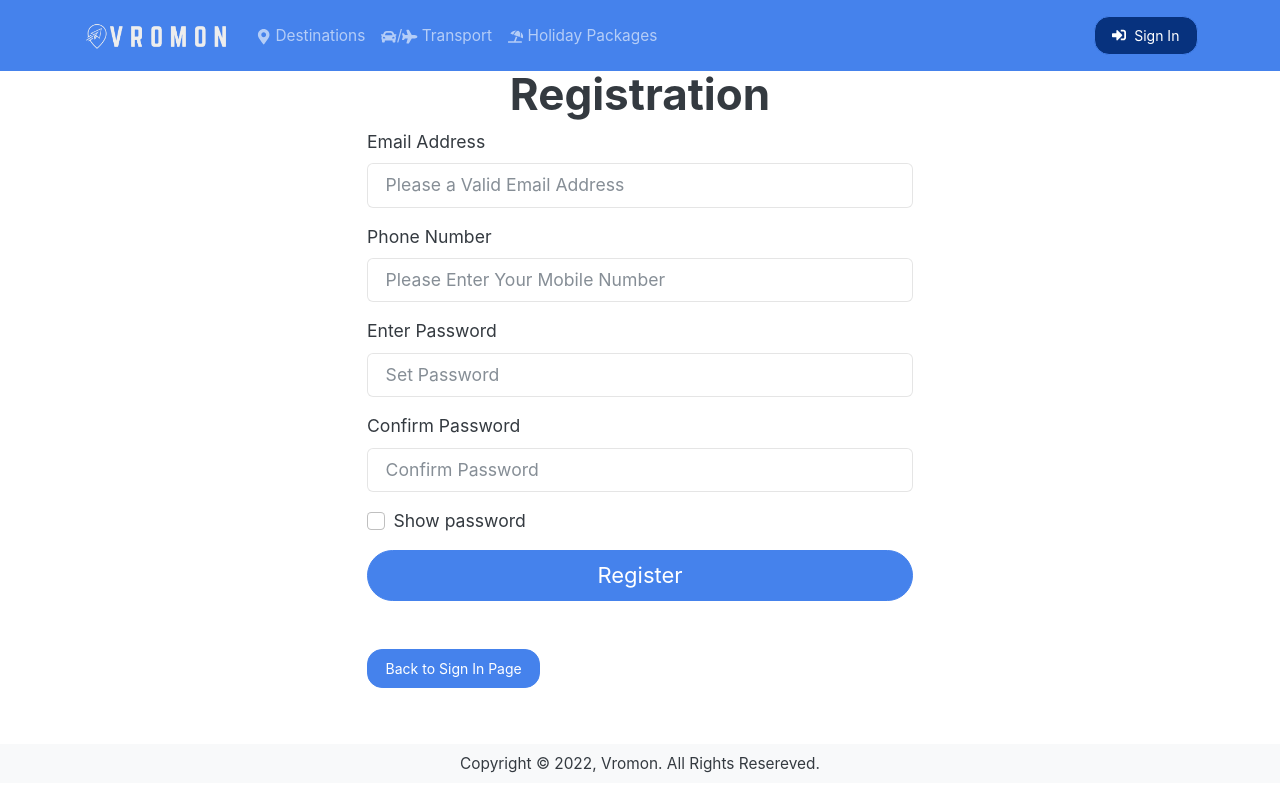
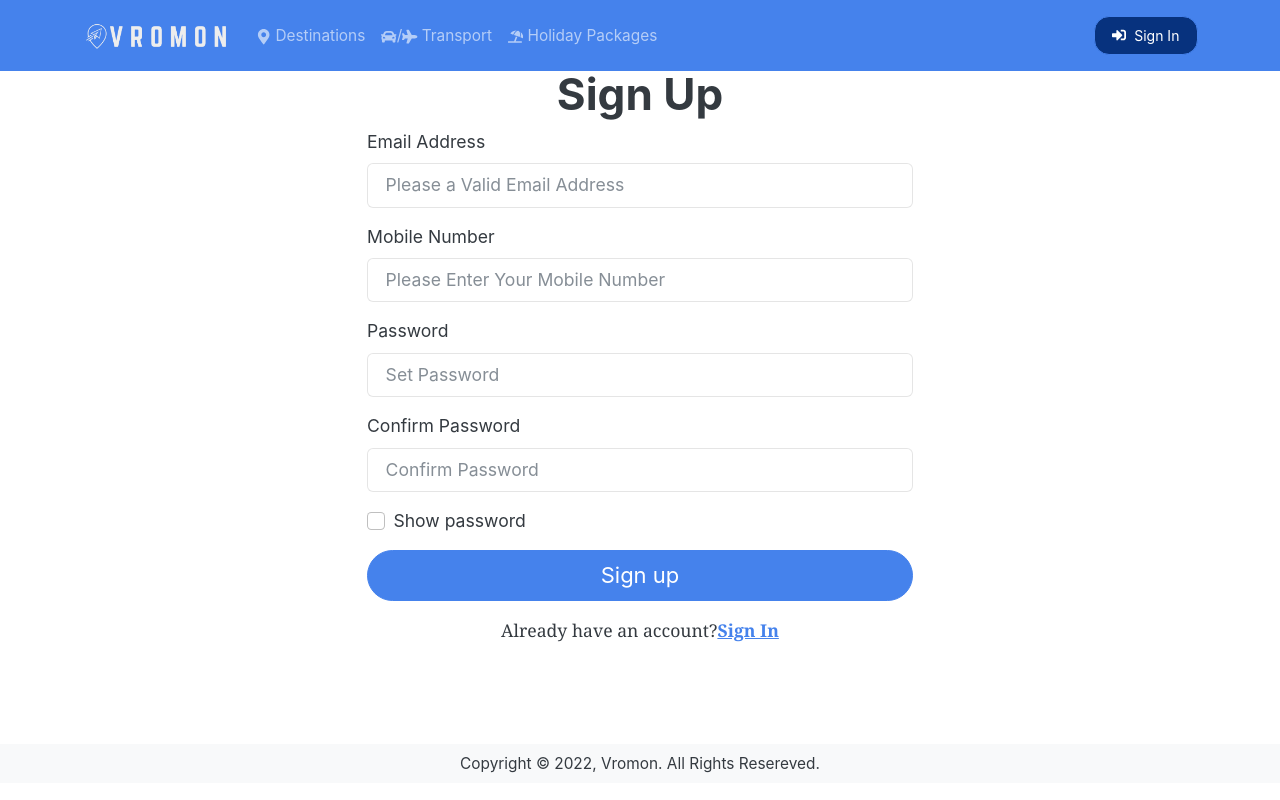
Before and after one commit to TangoRomeo80/Vromon, a React (Create React App) app in the folder frontend/: page /registration in a window 1280 px wide. Built offline with nearby package versions, Linux system fonts and the light colour scheme.

Commit message:
add toast and fix issues in login and signup screen

```diff
--- a/frontend/package.json
+++ b/frontend/package.json
@@ -20,6 +20,7 @@
     "react-router-bootstrap": "^0.26.0",
     "react-router-dom": "^6.2.1",
     "react-scripts": "5.0.0",
+    "react-toastify": "^9.0.8",
     "web-vitals": "^2.1.4"
   },
   "scripts": {
--- a/frontend/src/App.js
+++ b/frontend/src/App.js
@@ -1,4 +1,6 @@
 import { BrowserRouter as Router, Routes, Route } from 'react-router-dom'
+import { ToastContainer } from 'react-toastify'
+import 'react-toastify/dist/ReactToastify.css'
 import { Container } from 'react-bootstrap'
 import Header from './components/Header'
 import Footer from './components/Footer'
@@ -21,9 +23,10 @@ import RegistrationScreen from './screens/RegistrationScreen'
 
 const App = () => {
   return (
+    <>
       <Router>
         <Header />
-      <main className="mt-6">
+        <main className='mt-6'>
           <Container fluid className='px-0'>
             <Routes>
               <Route path='/' element={<HomeScreen />} />
@@ -35,9 +38,15 @@ const App = () => {
               <Route path='/packages' element={<HolidayPackagesScreen />} />
               <Route path='/profile' element={<ProfileScreen />} />
               <Route path='/tourSearch' element={<GuidedTourSearchScreen />} />
-            <Route path='/destinationSearch' element={<DestinationSearchScreen />}/>
+              <Route
+                path='/destinationSearch'
+                element={<DestinationSearchScreen />}
+              />
               <Route path='/staysSearch' element={<StaysSearchScreen />} />
-            <Route path='/transportSearch' element={<TransportSearchScreen />}/>
+              <Route
+                path='/transportSearch'
+                element={<TransportSearchScreen />}
+              />
               <Route
                 path='/businessOwnerInfo'
                 element={<BusinessOwnerInfoScreen />}
@@ -45,12 +54,14 @@ const App = () => {
               <Route path='/test' element={<TestScreen />} />
               <Route path='/*' element={<ErrorScreen />} />
 
-            <Route path='/testNav' element={<TestNavbar/>}/>
+              <Route path='/testNav' element={<TestNavbar />} />
             </Routes>
           </Container>
         </main>
         <Footer />
       </Router>
+      <ToastContainer />
+    </>
   )
 }
 
--- a/frontend/src/screens/LoginScreen.js
+++ b/frontend/src/screens/LoginScreen.js
@@ -5,6 +5,7 @@ import { Button, Form, Row, Col } from 'react-bootstrap'
 import { FcGoogle } from 'react-icons/fc'
 import FormContainer from '../components/FormContainer'
 import { signinLocal, resetAuth } from '../features/auth/authSlice'
+import { toast } from 'react-toastify'
 
 const LoginScreen = () => {
   const [email, setEmail] = useState('')
@@ -19,11 +20,15 @@ const LoginScreen = () => {
   )
 
   useEffect(() => {
-    if (isSuccess || userInfo) {
+    if (userInfo) {
+      navigate('/')
+    }
+    if (isSuccess) {
+      toast.success('Logged in successfully', { position: 'top-center' })
       navigate('/')
     }
     if (isError) {
-      alert(message)
+      toast.error(message, { position: 'top-center' })
     }
 
     dispatch(resetAuth())
@@ -99,9 +104,9 @@ const LoginScreen = () => {
         <div className='d-flex justify-content-center py-3 mt-3 '>
           <p>
             New User?
-            <a href='/registration'>
+            <Link to='/registration'>
               <b>Sign Up</b>
-            </a>
+            </Link>
           </p>
         </div>
       </Row>
--- a/frontend/src/screens/NewUserScreen.js
+++ b/frontend/src/screens/NewUserScreen.js
@@ -2,8 +2,10 @@ import React, { useState, useEffect } from 'react'
 import { useDispatch, useSelector } from 'react-redux'
 import FormContainer from '../components/FormContainer'
 import { useSearchParams, useNavigate } from 'react-router-dom'
-import { Button, Form, Row, Col } from 'react-bootstrap'
+import { Button, Form, Container, ToastHeader } from 'react-bootstrap'
 import { getAuthedUser, updateAuthedUser } from '../features/auth/authSlice'
+import Loader from '../components/Loader'
+import { toast } from 'react-toastify'
 
 const NewUserScreen = () => {
   const [searchParams] = useSearchParams()
@@ -23,9 +25,10 @@ const NewUserScreen = () => {
         dispatch(getAuthedUser(searchParams.get('id')))
       }
       if (isError) {
-        alert(message)
+        toast.error(message, { position: 'top-center' })
       }
       if (userInfo && !userInfo.newUser) {
+        toast.success('Logged in successfully', { position: 'top-center' })
         navigate('/')
       }
     }
@@ -39,12 +42,18 @@ const NewUserScreen = () => {
       userType,
       newUser: false,
     }
-    dispatch(updateAuthedUser({id, userData}))
-    alert(`Mobile: ${userData.mobile}, User Type: ${userData.userType}, New User: ${userData.newUser}`)
+    dispatch(updateAuthedUser({ id, userData }))
+    toast.success('Account Created successfully', { position: 'top-center' })
     navigate('/')
   }
 
   return (
+    <>
+      {isLoading ? (
+        <Container className='d-flex justify-content-center align-items-center'>
+          <Loader />
+        </Container>
+      ) : (
         <FormContainer>
           <h1 className='d-flex justify-content-center pt-1'>
             Welcome to 'Vromon'
@@ -56,6 +65,7 @@ const NewUserScreen = () => {
             <Form.Group className='mb-3 mt-4' controlId='mobile'>
               <Form.Label className='small mb-1'>Mobile Number</Form.Label>
               <Form.Control
+                required
                 type='text'
                 placeholder='Enter mobile number'
                 value={mobile}
@@ -63,8 +73,11 @@ const NewUserScreen = () => {
               />
             </Form.Group>
             <Form.Group className='mb-3' controlId='userType'>
-          <Form.Label className='small mb-1'>Choose account type</Form.Label>
+              <Form.Label className='small mb-1'>
+                Choose account type
+              </Form.Label>
               <Form.Control
+                required
                 as='select'
                 className='mb-3'
                 type='select'
@@ -83,6 +96,8 @@ const NewUserScreen = () => {
             </div>
           </Form>
         </FormContainer>
+      )}
+    </>
   )
 }
 
--- a/frontend/src/screens/RegistrationScreen.js
+++ b/frontend/src/screens/RegistrationScreen.js
@@ -1,112 +1,121 @@
-import React, { useState, useEffect } from "react";
-import { useDispatch, useSelector } from "react-redux";
-import { Link, useNavigate } from "react-router-dom";
-import { Button, Form, Row, Col } from "react-bootstrap";
-import { FcGoogle } from "react-icons/fc";
-import FormContainer from "../components/FormContainer";
-import { signupLocal, resetAuth } from "../features/auth/authSlice";
+import React, { useState, useEffect } from 'react'
+import { useDispatch, useSelector } from 'react-redux'
+import { Link, useNavigate } from 'react-router-dom'
+import { Button, Form, Row, Col } from 'react-bootstrap'
+import { FcGoogle } from 'react-icons/fc'
+import FormContainer from '../components/FormContainer'
+import { signupLocal, resetAuth } from '../features/auth/authSlice'
 
 const RegistrationScreen = () => {
-  const [email, setEmail] = useState("");
-  const [password, setPassword] = useState("");
-  const [confirmPassword, setConfirmPassword] = useState("");
-  const [phoneNumber, setPhoneNumber] = useState("");
+  const [email, setEmail] = useState('')
+  const [password, setPassword] = useState('')
+  const [confirmPassword, setConfirmPassword] = useState('')
+  const [phoneNumber, setPhoneNumber] = useState('')
 
-  const [showPassword, setShowPassword] = useState("password");
+  const [showPassword, setShowPassword] = useState('password')
 
-  const dispatch = useDispatch();
-  const navigate = useNavigate();
+  const dispatch = useDispatch()
+  const navigate = useNavigate()
 
   const submitHandler = (e) => {
-    e.preventDefault();
+    e.preventDefault()
     if (password !== confirmPassword) {
-      alert("Passwords did not match");
-    } else if (email != "" && password != "" && phoneNumber != "") {
-      dispatch(signupLocal({ email, password, phoneNumber }));
+      alert('Passwords did not match')
+    } else if (email != '' && password != '' && phoneNumber != '') {
+      dispatch(signupLocal({ email, password, phoneNumber }))
+    } else {
+      alert('Please fill all the fields')
     }
-    else {
-      alert("Please fill all the fields");
-    }
-  };
+  }
 
   const passwordShow = (e) => {
-    e.target.checked ? setShowPassword("text") : setShowPassword("password");
-  };
-
-  const handleGoogle = () => {
-    console.log("hello");
-    window.open("http://localhost:5000/api/users/signin/google", "_self");
-  };
+    e.target.checked ? setShowPassword('text') : setShowPassword('password')
+  }
 
   return (
     <FormContainer>
-      <h1 className="d-flex justify-content-center pt-1">Registration</h1>
+      <h1 className='d-flex justify-content-center pt-1'>Sign Up</h1>
       <Form onSubmit={submitHandler}>
-        <Form.Group className="mb-3" controlId="registerEmail">
+        <Form.Group className='mb-3' controlId='registerEmail'>
           <Form.Label>Email Address</Form.Label>
           <Form.Control
-            type="email"
-            placeholder="Please a Valid Email Address"
+            required
+            type='email'
+            placeholder='Please a Valid Email Address'
             value={email}
             onChange={(e) => setEmail(e.target.value)}
           />
         </Form.Group>
 
-        <Form.Group className="mb-3" controlId="registerPhone">
-          <Form.Label>Phone Number</Form.Label>
+        <Form.Group className='mb-3' controlId='registerPhone'>
+          <Form.Label>Mobile Number</Form.Label>
           <Form.Control
-            type="text"
-            placeholder="Please Enter Your Mobile Number"
+            required
+            type='text'
+            placeholder='Please Enter Your Mobile Number'
             value={phoneNumber}
             onChange={(e) => setPhoneNumber(e.target.value)}
           />
         </Form.Group>
 
-        <Form.Group className="mb-3" controlId="registerPassword">
-          <Form.Label>Enter Password</Form.Label>
+        <Form.Group className='mb-3' controlId='registerPassword'>
+          <Form.Label>Password</Form.Label>
           <Form.Control
+            required
             type={showPassword}
-            placeholder="Set Password"
+            placeholder='Set Password'
             value={password}
             onChange={(e) => setPassword(e.target.value)}
           />
         </Form.Group>
 
-        <Form.Group className="mb-3" controlId="confirmPassword">
+        <Form.Group className='mb-3' controlId='confirmPassword'>
           <Form.Label>Confirm Password</Form.Label>
           <Form.Control
+            required
             type={showPassword}
-            placeholder="Confirm Password"
+            placeholder='Confirm Password'
             value={confirmPassword}
             onChange={(e) => setConfirmPassword(e.target.value)}
           />
         </Form.Group>
 
-        <Form.Group className="mb-3" controlId="showPassword">
+        <Form.Group className='mb-3' controlId='showPassword'>
           <Form.Check
-            type="checkbox"
-            label="Show password"
+            type='checkbox'
+            label='Show password'
             onChange={(e) => passwordShow(e)}
           />
         </Form.Group>
-        <div className="d-grid gap-2">
-          <Button variant="primary" size="lg" type="submit">
-            Register
+        <div className='d-grid gap-2'>
+          <Button variant='primary' size='lg' type='submit'>
+            Sign up
           </Button>
         </div>
       </Form>
 
-      <Row className="mt-5">
+      <Row>
+        <div className='d-flex justify-content-center mt-3 '>
+          <p>
+            Already have an account?
+            <Link to='/login'>
+              <b>Sign In</b>
+            </Link>
+          </p>
+        </div>
+      </Row>
+
+      {/* <Row className='mt-2'>
         <Col>
-          <Link to="/login">
-            <Button variant="primary" size="md">
-              Back to Sign In Page
+          <Link to='/login'>
+            <Button variant='primary' size='md'>
+              Back to home page
             </Button>
           </Link>
         </Col>
-      </Row>
+      </Row> */}
     </FormContainer>
-  );
-};
+  )
+}
 
-export default RegistrationScreen;
+export default RegistrationScreen
```
Also changed, not shown: frontend/src/components/Message.js (added, +12 -0 lines), 1 other file (tests, documents, lock files or other folders). Lines whose indentation alone changed are shown as unchanged.
